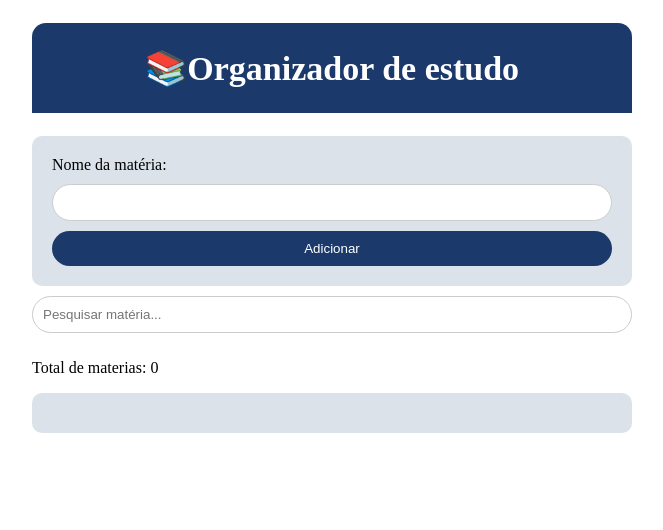
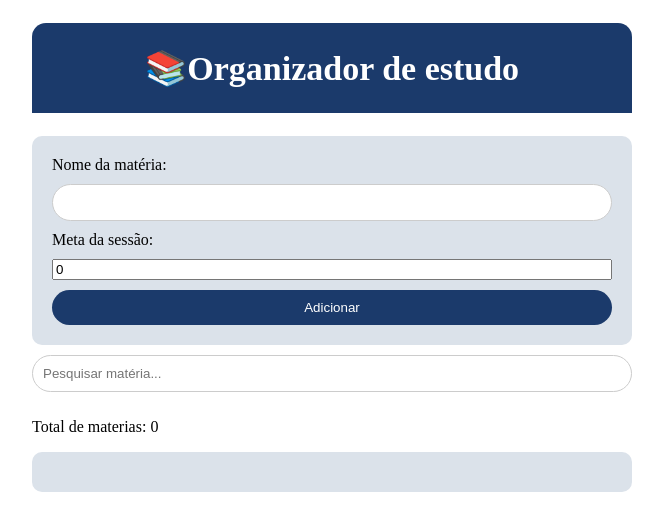
Before and after one commit to Saulorangel87/Organizador-de-estudo, a React (Vite) app: page / in a window 1280 px wide. Shown: the top 530 px of the page, without its empty margins (308-971 px from the left). Built offline with nearby package versions, Linux system fonts and the light colour scheme.

Commit message:
feat: adicionar funcionalidade de meta de estudo e exibir progresso nas matérias

```diff
--- a/src/App.jsx
+++ b/src/App.jsx
@@ -34,7 +34,7 @@ export default function App() {
   function estudarMateria(id) {
     setMaterias(
       materias.map((materia) => {
-        if (materia.id === id) {
+        if (materia.id === id && materia.sessoesEstudadas < materia.meta) {
           return { ...materia, sessoesEstudadas: materia.sessoesEstudadas + 1 };
         }
         return materia;
--- a/src/components/FormMateria.jsx
+++ b/src/components/FormMateria.jsx
@@ -3,13 +3,27 @@ import styles from "./FormMateria.module.css";
 
 export default function FormMateria({ setMaterias, materias }) {
   const [nome, setNome] = useState("");
+  const [meta, setMeta] = useState(0);
   return (
     <form
       className={styles.formMateria}
       onSubmit={(e) => {
         e.preventDefault();
-        setMaterias([...materias,{id: new Date().getTime(), nome, sessoesEstudadas: 0, meta: 5 }]);
+        if (Number(meta) <= 0) {
+          alert("A meta não pode ser zero ou negativa.");
+          return;
+        }
+        setMaterias([
+          ...materias,
+          {
+            id: new Date().getTime(),
+            nome,
+            sessoesEstudadas: 0,
+            meta: Number(meta),
+          },
+        ]);
         setNome("");
+        setMeta(0);
       }}
     >
       <label htmlFor="nome">Nome da matéria:</label>
@@ -21,6 +35,13 @@ export default function FormMateria({ setMaterias, materias }) {
         value={nome}
         onChange={(e) => setNome(e.target.value)}
       />
+      <label htmlFor="meta">Meta da sessão:</label>
+      <input
+        type="number"
+        min="1"
+        value={meta}
+        onChange={(e) => setMeta(e.target.value)}
+      />
       <button className={styles.botao}>Adicionar</button>
     </form>
   );
--- a/src/components/ListaMateria.jsx
+++ b/src/components/ListaMateria.jsx
@@ -8,12 +8,18 @@ export default function ListaMateria({
   return (
     <ul className={styles.listaMateria}>
       {materias.map((materia) => {
-        const progresso = (materia.sessoesEstudadas / materia.meta) * 100;
+        const progresso = Math.min(
+          (materia.sessoesEstudadas / materia.meta) * 100,
+          100,
+        );
         return (
           <li className={styles.item} key={materia.id}>
             <div className={styles.linhaTopo}>
               {materia.nome}
-              <p>{Math.round(progresso)}%</p>
+              <div className={styles.status}>
+                <span>{Math.round(progresso)}%</span>
+                {materia.sessoesEstudadas >= materia.meta ? "Concluído ✅" : ""}
+              </div>
             </div>
             <div className={styles.linhaBaixo}>
               <div className={styles.barrafundo}>
--- a/src/components/ListaMateria.module.css
+++ b/src/components/ListaMateria.module.css
@@ -35,6 +35,7 @@
   height: 100%;
   background-color: #1b3a6b;
   border-radius: 5px;
+  transition: width 0.3s ease-in-out;
 }
 
 .linhaTopo {
@@ -47,3 +48,14 @@
   align-items: center;
   gap: 10px;
 }
+
+.status {
+  display: flex;
+  align-items: center;
+  gap: 10px;
+  font-size: 16px;
+}
+
+.status p {
+  margin: 0;
+}
```
